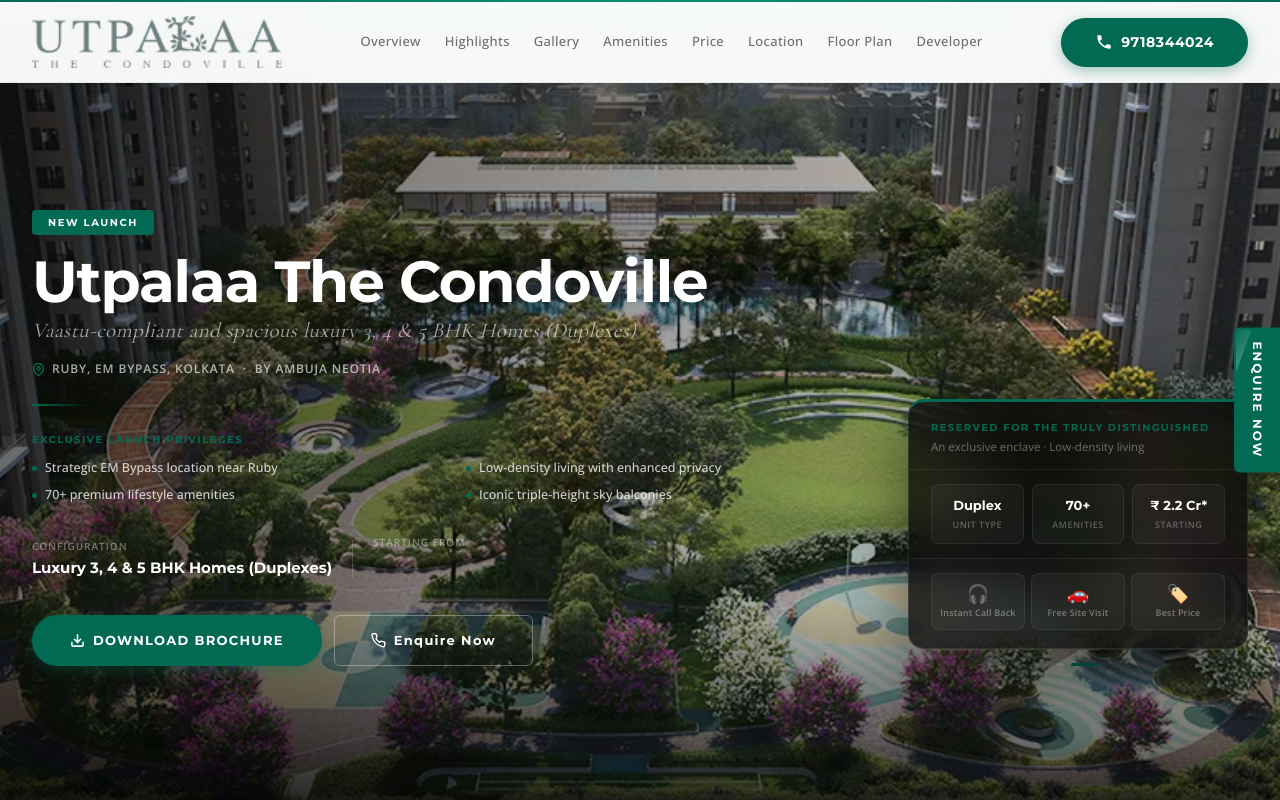
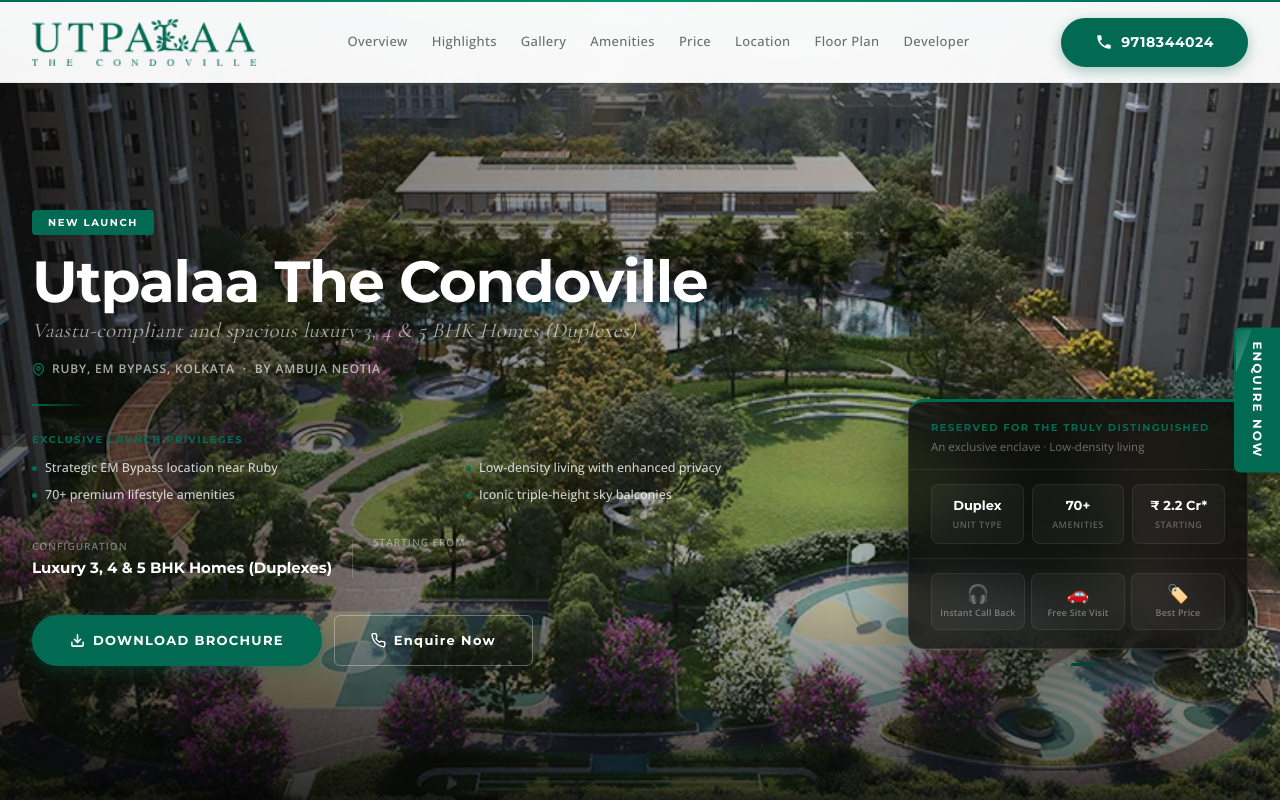
Before and after one commit to vineet-proptiger/utpalaa-the-condoville, a Next.js app: page / in a window 1280 px wide. Shown: the top 800 px of the page. Built offline with nearby package versions, Linux system fonts and the light colour scheme.

Commit message:
feat: add privacy policy page and componentized navigation bar

```diff
--- a/app/privacy-policy/page.js
+++ b/app/privacy-policy/page.js
@@ -27,7 +27,22 @@
 
         <div className="container mx-auto px-4 md:px-8 flex items-center justify-between h-[80px]">
           <Link href="/" className="flex items-center">
-            <img src={logoImages.tarc} alt="Utpalaa The Condoville" className="h-10 sm:h-14 w-auto object-contain" />
+            <div
+              className="h-10 sm:h-12 w-40 sm:w-48 transition-all"
+              style={{
+                backgroundColor: 'var(--color-gold)',
+                WebkitMaskImage: `url(${logoImages.tarc})`,
+                maskImage: `url(${logoImages.tarc})`,
+                WebkitMaskSize: 'contain',
+                maskSize: 'contain',
+                WebkitMaskRepeat: 'no-repeat',
+                maskRepeat: 'no-repeat',
+                WebkitMaskPosition: 'left center',
+                maskPosition: 'left center',
+              }}
+              role="img"
+              aria-label="Utpalaa The Condoville"
+            />
           </Link>
           <Link
             href="/"
--- a/components/Navbar.jsx
+++ b/components/Navbar.jsx
@@ -16,13 +16,22 @@
   { name: 'Developer', href: '#developer' },
 ]
 
-/* ── Inline SVG Logo ─────────────────────────────────────────── */
 const ProjectLogo = () => (
-  <img
-    src={logoImages.tarc}
-    alt="Utpalaa The Condoville"
-    className="h-14 md:h-16 w-auto object-contain transition-all"
-    style={{ maxWidth: '250px', filter: 'sepia(1) saturate(3) hue-rotate(135deg) brightness(0.5)' }}
+  <div
+    className="h-12 md:h-14 w-48 md:w-56 transition-all"
+    style={{
+      backgroundColor: 'var(--color-gold)',
+      WebkitMaskImage: `url(${logoImages.tarc})`,
+      maskImage: `url(${logoImages.tarc})`,
+      WebkitMaskSize: 'contain',
+      maskSize: 'contain',
+      WebkitMaskRepeat: 'no-repeat',
+      maskRepeat: 'no-repeat',
+      WebkitMaskPosition: 'left center',
+      maskPosition: 'left center',
+    }}
+    role="img"
+    aria-label="Utpalaa The Condoville"
   />
 )
 
```
